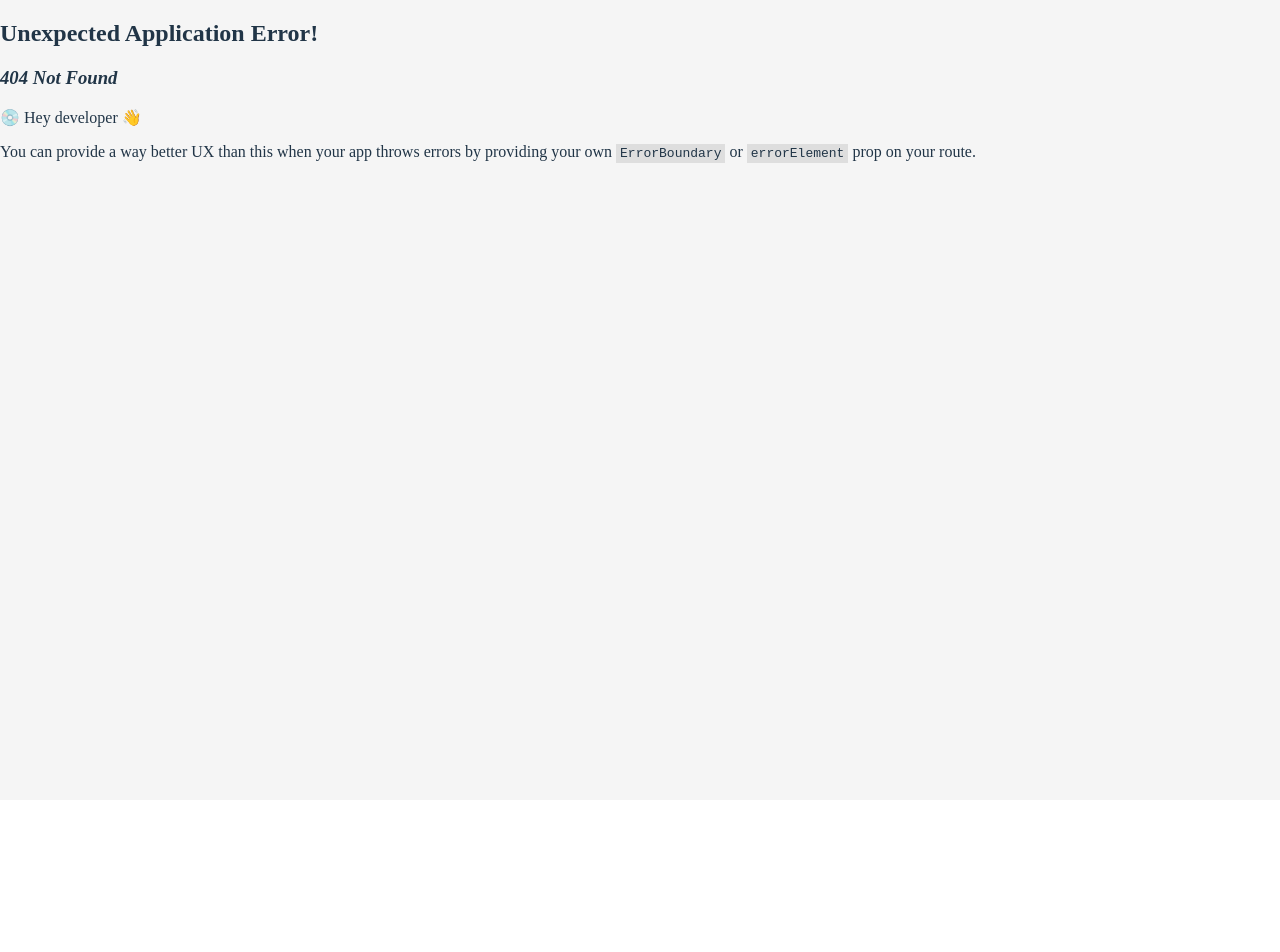
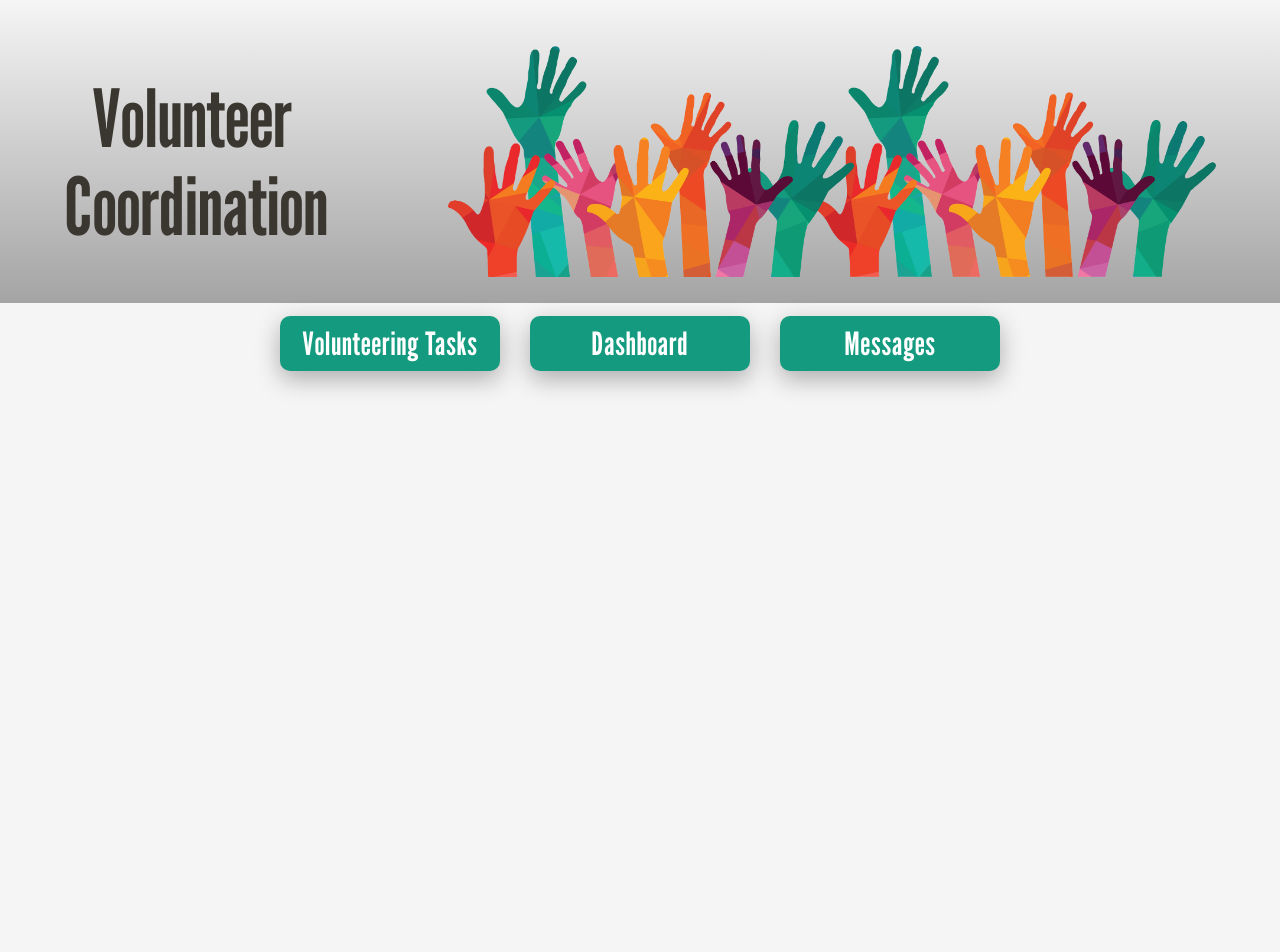
Before and after one commit to eliyasamary/Volunteer-Coordination, a React (Vite) app: page /dashboard in a window 1280 px wide. Before the commit this address had no page. Shown: the top 952 px of the page. Before the commit the page ends 800 px from the top, so only its background shows below. Built offline with nearby package versions, Linux system fonts and the light colour scheme.

Commit message:
changing navigation to dashboard

```diff
--- a/src/Components/Navigation.jsx
+++ b/src/Components/Navigation.jsx
@@ -9,7 +9,7 @@ const Navigation = () => {
       <Link to="/allItems">
         <Button className="nav-btn">Volunteering Tasks</Button>
       </Link>
-      <Link to="/newItem">
+      <Link to="/dashboard">
         <Button className="nav-btn">Dashboard</Button>
       </Link>
       <Link to="/findItem">
--- /dev/null
+++ b/src/Screens/Dashboard.jsx
@@ -0,0 +1,8 @@
+import "../style/styles.css";
+import Box from "@mui/material/Box";
+
+const Dashboard = () => {
+  return <Box className="content-box"></Box>;
+};
+
+export default Dashboard;
--- a/src/Screens/NewItem.jsx
+++ b/src/Screens/NewItem.jsx
@@ -54,7 +54,7 @@ const NewItem = () => {
 
   return (
     <Box className="content-box">
-      <h1 className="title">New Volunteer</h1>
+      <h1 className="title">Sign-up</h1>
       <form onSubmit={handleSubmit} className="flex-container-col">
         <TextField
           className="input-field"
```
Also changed, not shown: src/main.jsx (+4 -3 lines).
